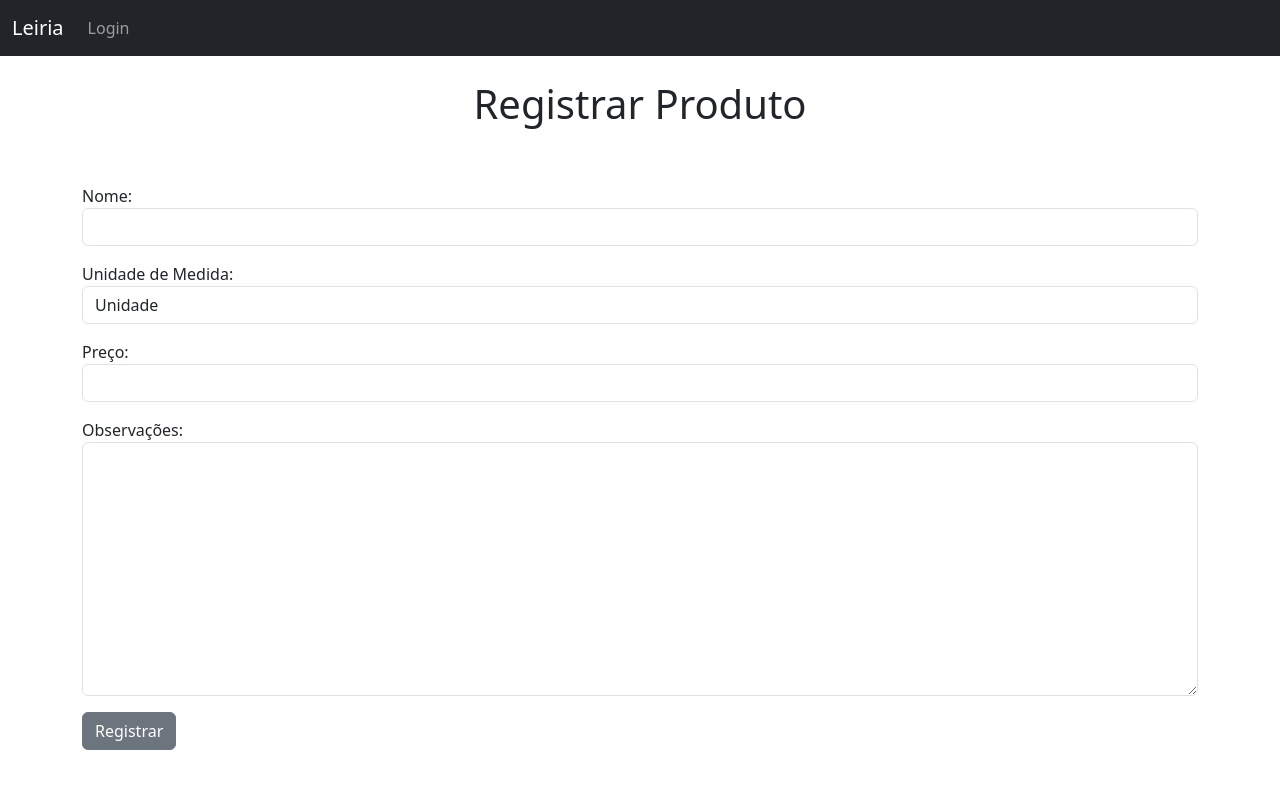
After one commit to Bermuda3G/LeiriaPedidosApp, a Django app: page /registrar-produto in a window 1280 px wide. The commit adds this page. Run offline with Django 5.2, Linux system fonts and the light colour scheme.

Commit message:
Adicionado um formulário para registro de novo produto

```diff
--- a/leiriapedidosapp/website/forms.py
+++ b/leiriapedidosapp/website/forms.py
@@ -2,4 +2,19 @@ from django import forms
 from django.forms import ModelForm
 from .models import Produto
 
-#class ProdutoForm:
+class ProdutoForm(ModelForm):
+    class Meta:
+        model = Produto
+        fields = ('nome', 'medido_por', 'preco', 'observacoes')
+        labels = {
+            'nome': 'Nome',
+            'medido_por': 'Unidade de Medida',
+            'preco': 'Preço',
+            'observacoes': 'Observações'
+        }
+        widgets = {
+            'nome': forms.TextInput(attrs={'class': 'form-control'}),
+            'medido_por': forms.Select(attrs={'class': 'form-control'}),
+            'preco': forms.NumberInput(attrs={'class': 'form-control'}),
+            'observacoes': forms.Textarea(attrs={'class': 'form-control', 'required': False}),
+        }
--- a/leiriapedidosapp/website/models.py
+++ b/leiriapedidosapp/website/models.py
@@ -15,7 +15,7 @@ class Produto(models.Model):
         default='UNIDADE'
     )
     preco = models.DecimalField(max_digits=6, decimal_places=2)
-    oberservacoes = models.TextField(blank=True, null=True)
+    observacoes = models.TextField(max_length=75, blank=True, null=True)
 
     def __str__(self):
         return(f"{self.nome}")
--- /dev/null
+++ b/leiriapedidosapp/website/templates/add_produto.html
@@ -0,0 +1,22 @@
+{% extends 'base.html' %}
+
+{% block content %}
+
+<center>
+    <h1>Registrar Produto</h1>
+</center>
+<br/><br/>
+{% if submitted %}
+    <center>
+        Novo produto registrado com sucesso!<br/><br/>
+        <a href="{% url 'homepage' %}" class="btn btn-secondary">Voltar</a>
+    </center>
+{% else %}
+    <form action="" method="POST">
+        {% csrf_token %}
+        {{ form.as_p }}
+        <input type="submit" value="Registrar" class="btn btn-secondary">
+    </form>
+{% endif %}
+
+{% endblock %}
--- a/leiriapedidosapp/website/templates/homepage.html
+++ b/leiriapedidosapp/website/templates/homepage.html
@@ -4,6 +4,11 @@
 
 {% if user.is_authenticated %}
   <h1 class="text-center">Produtos</h1>
+
+  <ul class="nav justify-content-end">
+    <a href="{% url 'add-produto' %}" class="btn btn-secondary" role="button">Adicionar Produto</a>
+    <a href="#" class="btn btn-secondary" role="button" >Link</a>
+  </ul>
 
   <table class="table table-striped table-hover">
   <thead class="table-dark">
--- a/leiriapedidosapp/website/urls.py
+++ b/leiriapedidosapp/website/urls.py
@@ -3,6 +3,7 @@ from . import views
 
 urlpatterns = [
     path('', views.home, name='homepage'),
-    path('user-logout/', views.logout_user, name='user-logout'),
-    path('produto/<int:pk>', views.produto_item, name='produto')
+    path('sair/', views.logout_user, name='user-logout'),
+    path('produto/<int:pk>', views.produto_item, name='produto'),
+    path('registrar-produto', views.add_produto, name='add-produto')
 ]
--- a/leiriapedidosapp/website/views.py
+++ b/leiriapedidosapp/website/views.py
@@ -1,7 +1,9 @@
 from django.shortcuts import render, redirect
 from django.contrib.auth import authenticate, login, logout
 from django.contrib import messages
+from django.http import HttpResponseRedirect
 from .models import Produto
+from .forms import ProdutoForm
 
 # Create your views here.
 def home(request):
@@ -35,3 +37,17 @@ def produto_item(request, pk):
     else:
         messages.success(request, "Não foi possível acessar o produto. Faça login novamente!!")
         return redirect('homepage')
+
+def add_produto(request):
+    submitted = False
+    if request.method == "POST":
+        form = ProdutoForm(request.POST)
+        if form.is_valid():
+            form.save()
+            return HttpResponseRedirect('/registrar-produto?submitted=True')
+    else:
+        form = ProdutoForm
+        if 'submitted' in request.GET:
+            submitted=True
+
+    return render(request, 'add_produto.html', {'form':form, 'submitted':submitted})
```
Also changed, not shown: leiriapedidosapp/website/migrations/0002_rename_oberservacoes_produto_observacoes.py (added), leiriapedidosapp/website/migrations/0003_alter_produto_observacoes.py (added).
